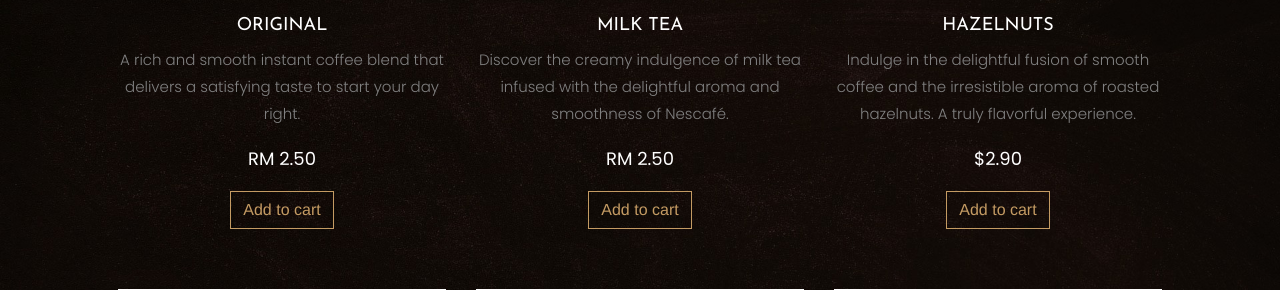
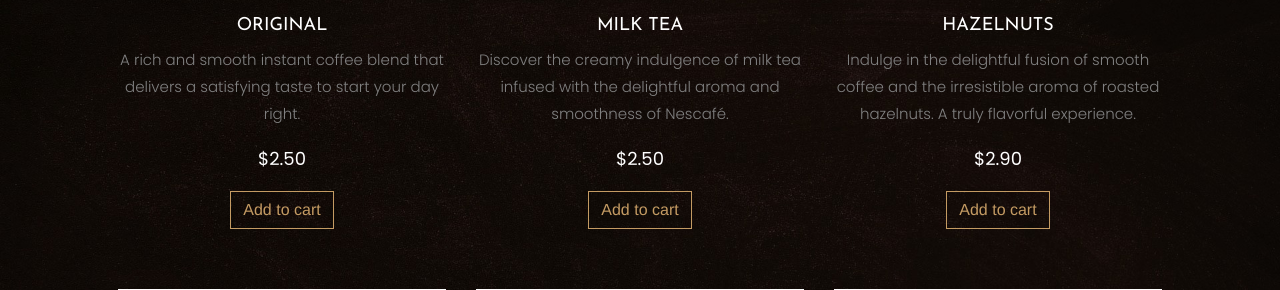
Before and after one commit to AlifBrahim/nescafe_uum_latest, a Flask app: page /menu in a window 1280 px wide. Shown: the part 1725-2015 px from the top of the page. Run offline with Flask 3, Linux system fonts and the light colour scheme; some libraries are stand-ins or nearby versions; some web fonts are replaced.

Commit message:
AHA MOMENT - Found the culprit! It was the RM that was replaced as the $. The REGEX deemed not working when using RM.

```diff
--- a/coffee1-gh-pages/templates/menu.html
+++ b/coffee1-gh-pages/templates/menu.html
@@ -278,7 +278,7 @@
 		              				<div class="text">
 		              					<h3><a>Original</a></h3>
 		              					<p>A rich and smooth instant coffee blend that delivers a satisfying taste to start your day right.</p>
-		              					<p class="price"><span>RM 2.50</span></p>
+		              					<p class="price"><span>$2.50</span></p>
 		              					<p><a class="btn btn-primary btn-outline-primary">Add to cart</a></p>
 		              				</div>
 		              			</div>
@@ -289,7 +289,7 @@
 		              				<div class="text">
 		              					<h3><a >Milk Tea</a></h3>
 		              					<p>Discover the creamy indulgence of milk tea infused with the delightful aroma and smoothness of Nescafé.</p>
-		              					<p class="price"><span>RM 2.50</span></p>
+		              					<p class="price"><span>$2.50</span></p>
 		              					<p><a class="btn btn-primary btn-outline-primary">Add to cart</a></p>
 		              				</div>
 		              			</div>
```
